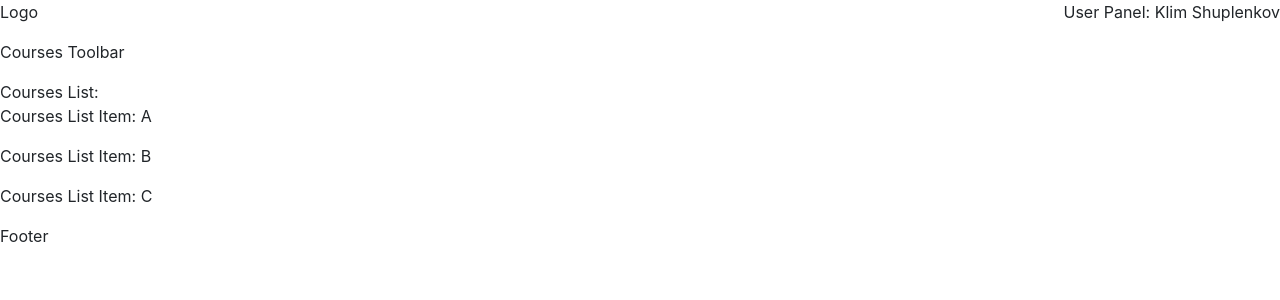
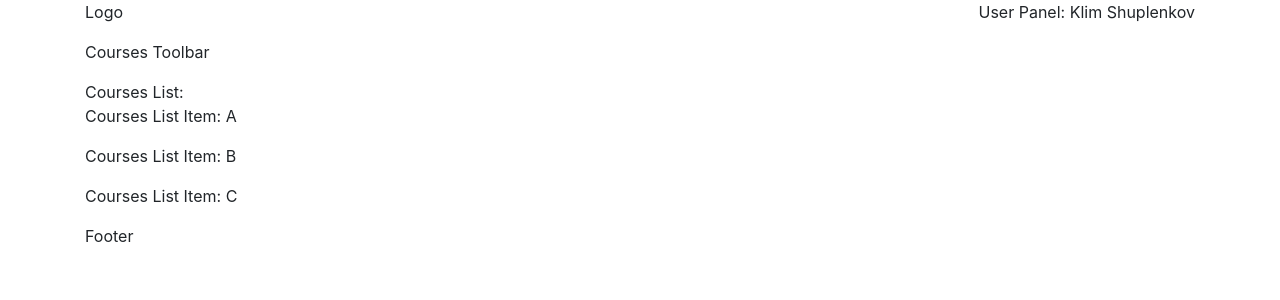
Before and after one commit to Klim711/angular-2018-course, an Angular app: page / in a window 1280 px wide. Shown: the top 300 px of the page. Built offline with nearby package versions, Linux system fonts and the light colour scheme.

Commit message:
Align content by center of page

```diff
--- a/src/app/app.component.html
+++ b/src/app/app.component.html
@@ -1,5 +1,5 @@
 <app-header></app-header>
-<main>
+<main class="container">
   <app-listing-page></app-listing-page>
 </main>
 <app-footer></app-footer>
--- a/src/app/core/footer/footer.component.html
+++ b/src/app/core/footer/footer.component.html
@@ -1,3 +1,3 @@
-<p>
+<footer class="container">
   Footer
-</p>
+</footer>
--- a/src/app/core/header/header.component.html
+++ b/src/app/core/header/header.component.html
@@ -1,4 +1,4 @@
-<header>
+<header class="container">
   <app-logo></app-logo>
   <app-user-panel [user]="user"></app-user-panel>
 </header>
```
